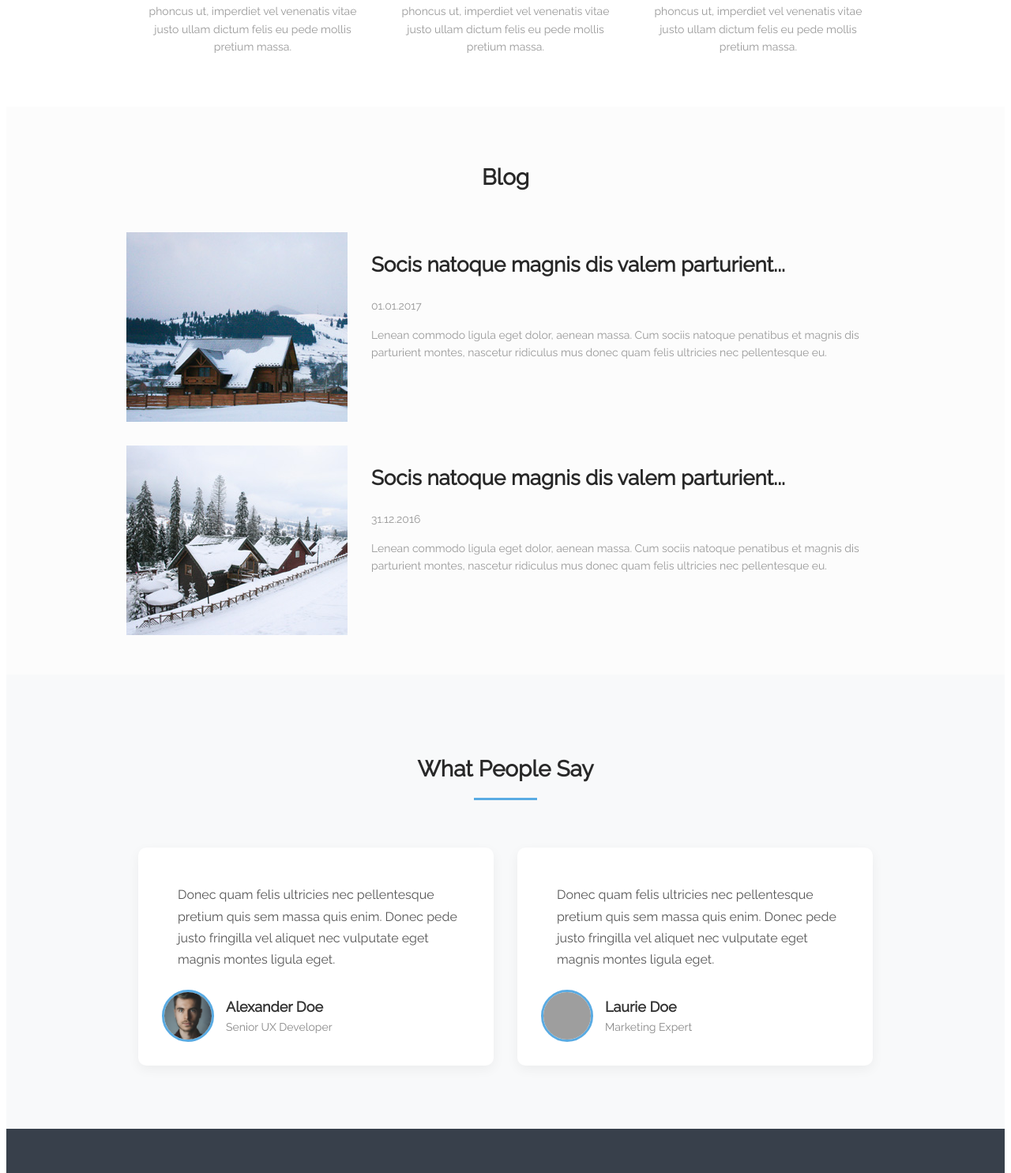
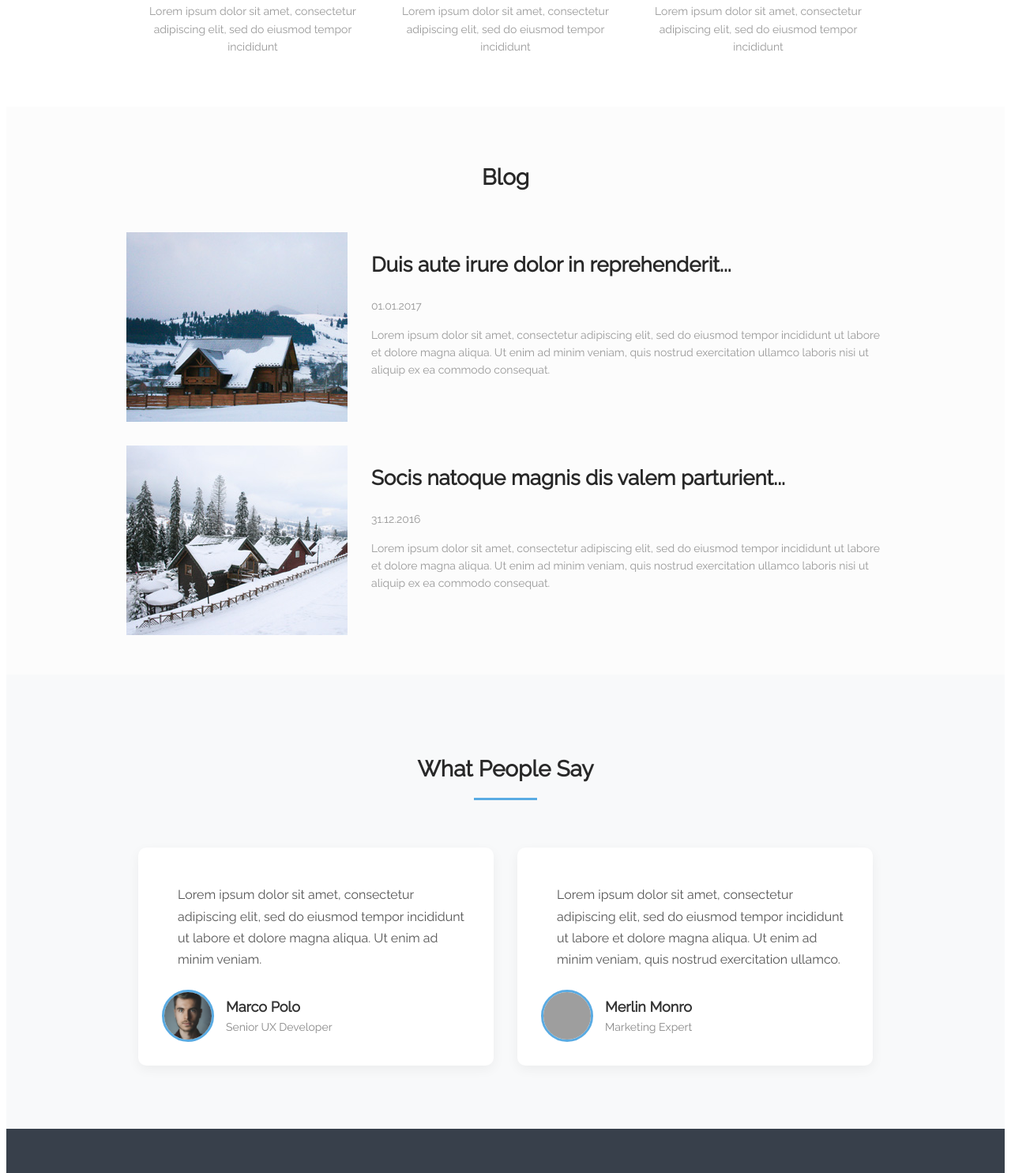
Before and after one commit to Yuliia-Kopyt/Yuliia-Kopyt.github.io, a plain HTML site: page ЛР№9/index.html in a window 1280 px wide. Shown: the part 746-2231 px from the top of the page at 79% size. Drawn offline with Linux system fonts and the light colour scheme; grey boxes are pictures that could not be loaded.

Commit message:
Update index.html

```diff
--- a/ЛР№9/index.html
+++ b/ЛР№9/index.html
@@ -39,15 +39,15 @@
                 <h2>Services</h2>
                 <div class="service">
                     <i class="fa fa-tachometer fa-3x" aria-hidden="true"></i>
-                    <p>phoncus ut, imperdiet vel venenatis vitae justo ullam dictum felis eu pede mollis pretium massa.</p>
+                    <p>Lorem ipsum dolor sit amet, consectetur adipiscing elit, sed do eiusmod tempor incididunt </p>
                 </div>
                 <div class="service">
                     <i class="fa fa-calendar fa-3x" aria-hidden="true"></i>
-                    <p>phoncus ut, imperdiet vel venenatis vitae justo ullam dictum felis eu pede mollis pretium massa.</p>
+                    <p>Lorem ipsum dolor sit amet, consectetur adipiscing elit, sed do eiusmod tempor incididunt</p>
                 </div>
                 <div class="service">
                     <i class="fa fa-bar-chart fa-3x" aria-hidden="true"></i>
-                    <p>phoncus ut, imperdiet vel venenatis vitae justo ullam dictum felis eu pede mollis pretium massa.</p>
+                    <p>Lorem ipsum dolor sit amet, consectetur adipiscing elit, sed do eiusmod tempor incididunt</p>
                 </div>
             </div>
         </div>
@@ -57,15 +57,15 @@
                 <h2>Blog</h2>
                 <div class="post">
                     <img src="img/img1.jpg" alt="">
-                    <h3>Socis natoque magnis dis valem parturient...</h3>
+                    <h3>Duis aute irure dolor in reprehenderit...</h3>
                     <p class="date">01.01.2017</p>
-                    <p>Lenean commodo ligula eget dolor, aenean massa. Cum sociis natoque penatibus et magnis dis parturient montes, nascetur ridiculus mus donec quam felis ultricies nec pellentesque eu.</p>
+                    <p>Lorem ipsum dolor sit amet, consectetur adipiscing elit, sed do eiusmod tempor incididunt ut labore et dolore magna aliqua. Ut enim ad minim veniam, quis nostrud exercitation ullamco laboris nisi ut aliquip ex ea commodo consequat. </p>
                 </div>
                 <div class="post">
                     <img src="img/img2.jpg" alt="">
                     <h3>Socis natoque magnis dis valem parturient...</h3>
                     <p class="date">31.12.2016</p>
-                    <p>Lenean commodo ligula eget dolor, aenean massa. Cum sociis natoque penatibus et magnis dis parturient montes, nascetur ridiculus mus donec quam felis ultricies nec pellentesque eu.</p>
+                    <p>Lorem ipsum dolor sit amet, consectetur adipiscing elit, sed do eiusmod tempor incididunt ut labore et dolore magna aliqua. Ut enim ad minim veniam, quis nostrud exercitation ullamco laboris nisi ut aliquip ex ea commodo consequat. </p>
                 </div>
             </div>
         </div>
@@ -76,12 +76,12 @@
         <div class="testimonial-grid">
             <div class="testimonial-card">
                 <div class="testimonial-content">
-                    <p>Donec quam felis ultricies nec pellentesque pretium quis sem massa quis enim. Donec pede justo fringilla vel aliquet nec vulputate eget magnis montes ligula eget.</p>
+                    <p>Lorem ipsum dolor sit amet, consectetur adipiscing elit, sed do eiusmod tempor incididunt ut labore et dolore magna aliqua. Ut enim ad minim veniam.</p>
                 </div>
                 <div class="testimonial-author">
-                    <img src="img/man.jpg" alt="Alexander Doe" class="author-photo">
+                    <img src="img/man.jpg" alt="Marco Polo" class="author-photo">
                     <div class="author-info">
-                        <h4>Alexander Doe</h4>
+                        <h4>Marco Polo</h4>
                         <span>Senior UX Developer</span>
                     </div>
                 </div>
@@ -89,12 +89,12 @@
 
             <div class="testimonial-card">
                 <div class="testimonial-content">
-                    <p>Donec quam felis ultricies nec pellentesque pretium quis sem massa quis enim. Donec pede justo fringilla vel aliquet nec vulputate eget magnis montes ligula eget.</p>
+                    <p>Lorem ipsum dolor sit amet, consectetur adipiscing elit, sed do eiusmod tempor incididunt ut labore et dolore magna aliqua. Ut enim ad minim veniam, quis nostrud exercitation ullamco.</p>
                 </div>
                 <div class="testimonial-author">
-                    <img src="img/woman.jpg" alt="Laurie Doe" class="author-photo">
+                    <img src="img/woman.jpg" alt="Merlin Monro" class="author-photo">
                     <div class="author-info">
-                        <h4>Laurie Doe</h4>
+                        <h4>Merlin Monro</h4>
                         <span>Marketing Expert</span>
                     </div>
                 </div>
```
